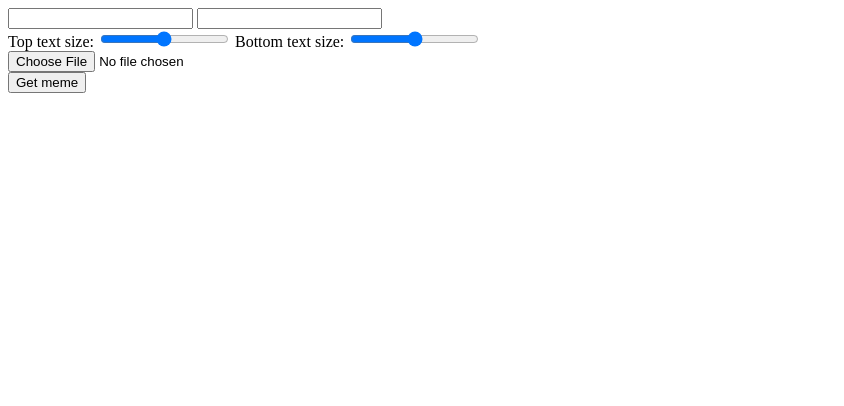
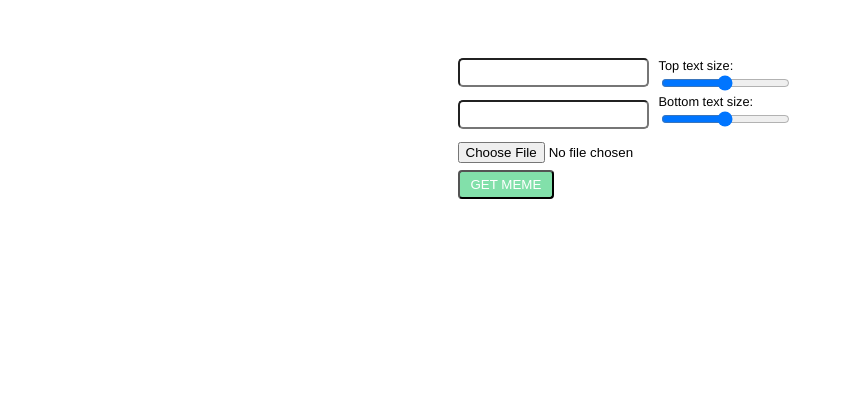
Before and after one commit to xenleme/memero, a website: page public/index.html in a window 1280 px wide. Shown: the whole page, without its empty margins (0-844 px from the left). Drawn offline with Linux system fonts and the light colour scheme.

Commit message:
Add main styles

```diff
--- a/gulpfile.js
+++ b/gulpfile.js
@@ -13,13 +13,13 @@ gulp.task('uglifyJS', () => {
 });
 
 gulp.task('sass', () => {
-  return gulp.src('memero/src/sass/**/*.sass')
+  return gulp.src('./src/sass/*.sass')
     .pipe(sass().on('error', sass.logError))
     .pipe(gulp.dest('./public/css'));
 });
 
 gulp.task('sass:watch', () => {
-  gulp.watch('memero/src/sass/**/*.sass', ['sass']);
+  gulp.watch('./src/sass/*.sass', ['sass']);
 });
 
 // Default task
--- a/public/index.html
+++ b/public/index.html
@@ -4,20 +4,23 @@
   <meta charset="UTF-8">
   <meta name="viewport" content="width=device-width, initial-scale=1.0">
   <meta http-equiv="X-UA-Compatible" content="ie=edge">
+  <link rel="stylesheet" href="css/styles.css">
   <title>Memero - simple meme generator</title>
 </head>
 <body>
   <div class="container">
+    <div class="controls">
       <div class="text-inputs">
-      <input type="text" id="text-top">
+        <input type="text" id="text-top"><br>
         <input type="text" id="text-bottom">
       </div>
 
       <div class="range-inputs">
-      Top text size:
-      <input type="range" id="text-top-size-input" min="0.05" max="0.25" value="0.15" step="0.01">
-      Bottom text size:
+        Top text size:<br>
+        <input type="range" id="text-top-size-input" min="0.05" max="0.25" value="0.15" step="0.01"><br>
+        Bottom text size:<br>
         <input type="range" id="text-bottom-size-input" min="0.05" max="0.25" value="0.15" step="0.01">
+      </div>
     </div>
 
     <div class="load-image">
--- /dev/null
+++ b/src/sass/styles.sass
@@ -0,0 +1,35 @@
+$get-meme-btn-bg-color: #82E0AA
+$get-meme-btn-text-color: white
+
+body
+  font-family: Helvetica, Arial, sans-serif
+
+.container
+  max-width: 365px
+  margin: 0 auto
+  padding: 50px 0
+
+.controls
+  display: flex
+
+.text-inputs
+  margin-right: 10px
+  &:last-child
+    margin: 0
+  input
+    margin-bottom: 13px
+    padding: 5px
+    border-radius: 5px
+
+.range-inputs
+  font-size: .8em
+
+.generate-meme
+  button
+    background-color: $get-meme-btn-bg-color
+    color: $get-meme-btn-text-color
+    text-transform: uppercase
+    margin-top: 7px
+    padding: 5px 11px
+    border-radius: 4px
+    cursor: pointer
```
Also changed, not shown: public/css/styles.css (added). Lines whose indentation alone changed are shown as unchanged.
